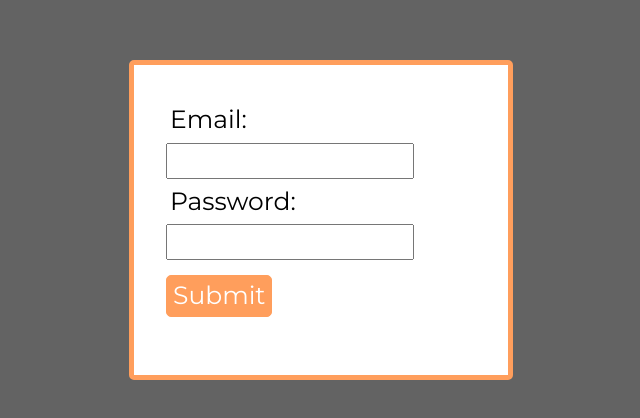
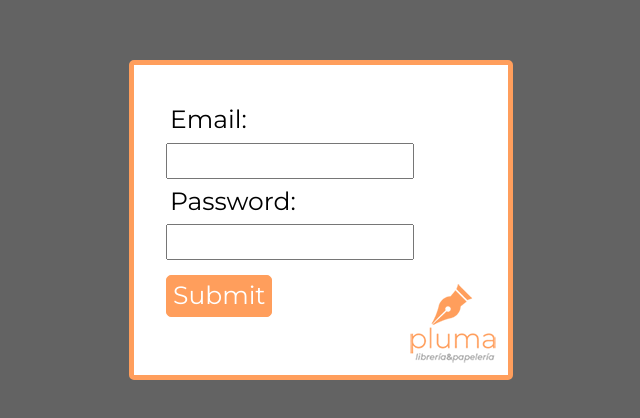
Before and after one commit to MoralesMatiasEzequiel/pf-libreria-ADMIN, a React (Create React App) app: page /orders in a window 1280 px wide. Shown: the part 180-598 px from the top of the page, without its empty margins (319-959 px from the left). Built offline with nearby package versions, Linux system fonts and the light colour scheme.

Commit message:
fondo del form de loguin

```diff
--- a/src/components/common/Login/Login.module.css
+++ b/src/components/common/Login/Login.module.css
@@ -12,6 +12,9 @@
     top: 50%;
     left: 50%;
     transform: translate(-50%, -50%);
+    background-image: url('logo.png');
+    background-repeat: no-repeat;
+    background-position: calc(100% - 10px) calc(100% - 10px);
 }
 
 .container label{
```
Also changed, not shown: src/components/common/Login/logo.png (added).
